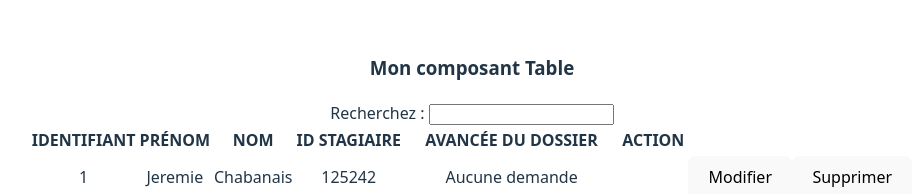
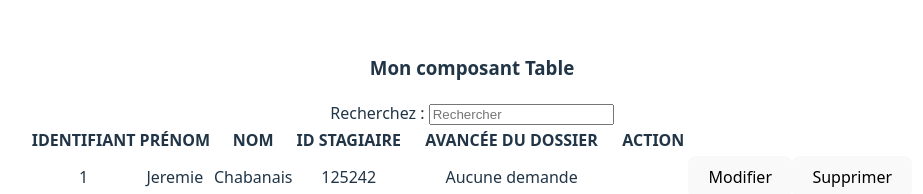
Before and after one commit to Patience-Kori1/react-reusable-components, a React (Vite) app: page / in a window 1280 px wide. Shown: the part 189-383 px from the top of the page, without its empty margins (168-1091 px from the left). Built offline with nearby package versions, Linux system fonts and the light colour scheme.

Commit message:
feat(Searchbar): Dynamic placeholder for SearchBar - Added placeholder prop to SearchBar component - Passed customizable placeholder text from TableComponent - Provided default fallback placeholder when no value is supplied

```diff
--- a/src/components/tableComponent/SearchBar.jsx
+++ b/src/components/tableComponent/SearchBar.jsx
@@ -1,8 +1,11 @@
-export default function SearchBar() {
+export default function SearchBar({placeholder}) {
     return(
         <>
             <label htmlFor="search">Recherchez : </label>
-            <input type="text" />
+            <input
+                type="text"
+                placeholder={placeholder}
+            />
         </>
     )
 }
--- a/src/components/tableComponent/TableComponent.jsx
+++ b/src/components/tableComponent/TableComponent.jsx
@@ -50,10 +50,13 @@ export default function TableComponent() {
     }
     const textButtonEditActionOne= "Modifier"
     const textButtonEditActionTwo= "Supprimer"
+    const placeholderTextSearchBar = "Rechercher"
     return (
         <>
             <h3>Mon composant Table</h3>
-            <SearchBar/>
+            <SearchBar
+              placeholder={placeholderTextSearchBar || "Rechercher un stagiaire..."}
+            />
             <Table
                 data= {data}
                 columns={columns}
```
